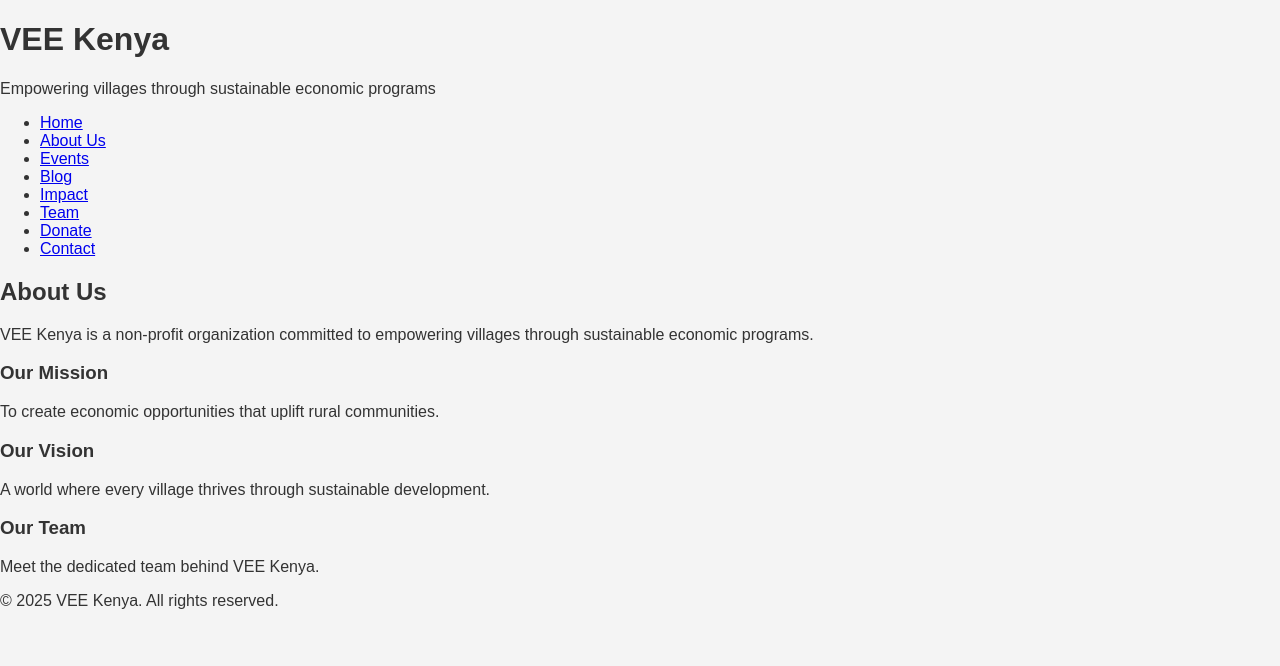
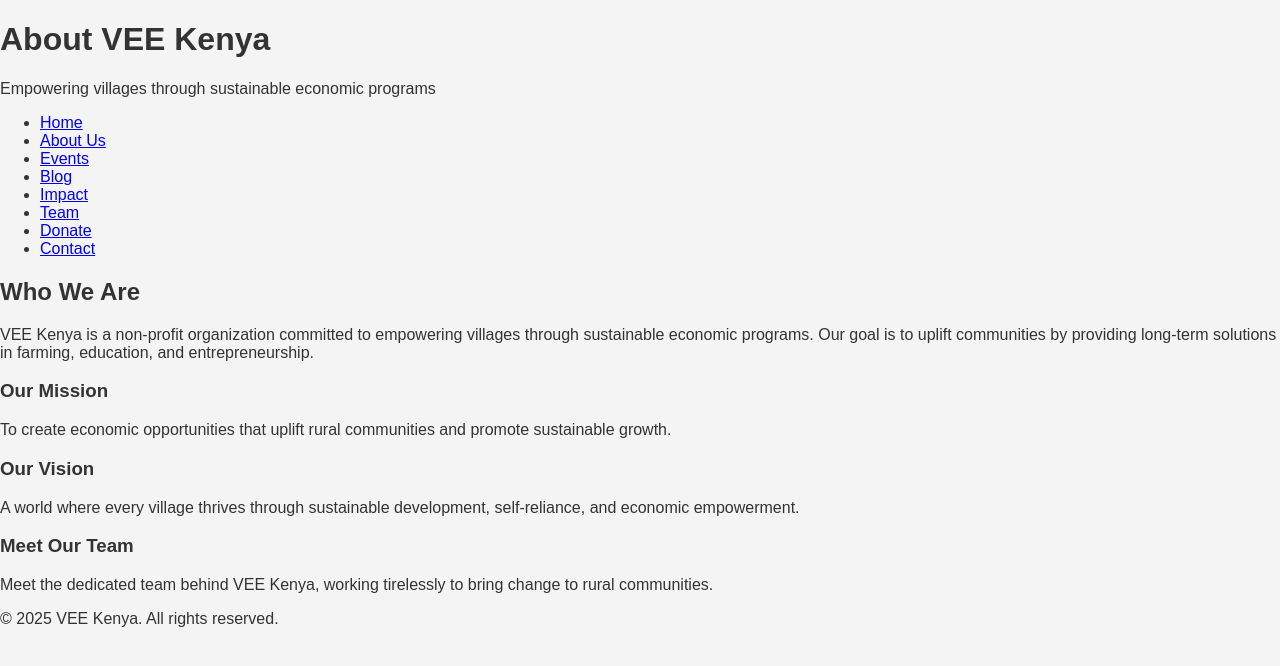
Before and after one commit to Reubz11/VEE-KENYA-PROJECT, a plain HTML site: page about.html in a window 1280 px wide. Drawn offline with nearby package versions, Linux system fonts and the light colour scheme; files that its build step writes are made by us from their sources.

Commit message:
Update about.html

```diff
--- a/about.html
+++ b/about.html
@@ -1,20 +1,29 @@
 <!DOCTYPE html>
 <html lang="en">
+
 <head>
     <meta charset="UTF-8">
     <meta name="viewport" content="width=device-width, initial-scale=1.0">
     <title>About Us - VEE Kenya</title>
     <link rel="stylesheet" href="css/styles.css">
+    <link rel="stylesheet" href="https://cdnjs.cloudflare.com/ajax/libs/aos/2.3.4/aos.css">
+    <script src="https://cdnjs.cloudflare.com/ajax/libs/aos/2.3.4/aos.js"></script>
 </head>
+
 <body>
-    <header>
-        <h1>VEE Kenya</h1>
+    <!-- Header Section -->
+    <header class="about-hero">
+        <div class="container">
+            <h1>About VEE Kenya</h1>
             <p>Empowering villages through sustainable economic programs</p>
-        <!-- Navigation bar, same as in index.html -->
-        <nav>
+        </div>
+    </header>
+
+    <!-- Navigation -->
+    <nav class="navbar">
         <ul>
             <li><a href="index.html">Home</a></li>
-                <li><a href="about.html">About Us</a></li>
+            <li><a href="about.html" class="active">About Us</a></li>
             <li><a href="events.html">Events</a></li>
             <li><a href="blog.html">Blog</a></li>
             <li><a href="impact.html">Impact</a></li>
@@ -23,21 +32,34 @@
             <li><a href="contact.html">Contact</a></li>
         </ul>
     </nav>
-    </header>
 
-    <section id="about-section">
-        <h2>About Us</h2>
-        <p>VEE Kenya is a non-profit organization committed to empowering villages through sustainable economic programs.</p>
-        <h3>Our Mission</h3>
-        <p>To create economic opportunities that uplift rural communities.</p>
-        <h3>Our Vision</h3>
-        <p>A world where every village thrives through sustainable development.</p>
-        <h3>Our Team</h3>
-        <p>Meet the dedicated team behind VEE Kenya.</p>
+    <!-- About Section -->
+    <section id="about-section" class="content-section">
+        <div class="container">
+            <h2 data-aos="fade-up">Who We Are</h2>
+            <p data-aos="fade-up" data-aos-delay="100">VEE Kenya is a non-profit organization committed to empowering villages through sustainable economic programs. Our goal is to uplift communities by providing long-term solutions in farming, education, and entrepreneurship.</p>
+
+            <h3 data-aos="fade-up" data-aos-delay="200">Our Mission</h3>
+            <p data-aos="fade-up" data-aos-delay="300">To create economic opportunities that uplift rural communities and promote sustainable growth.</p>
+
+            <h3 data-aos="fade-up" data-aos-delay="400">Our Vision</h3>
+            <p data-aos="fade-up" data-aos-delay="500">A world where every village thrives through sustainable development, self-reliance, and economic empowerment.</p>
+
+            <h3 data-aos="fade-up" data-aos-delay="600">Meet Our Team</h3>
+            <p data-aos="fade-up" data-aos-delay="700">Meet the dedicated team behind VEE Kenya, working tirelessly to bring change to rural communities.</p>
+        </div>
     </section>
 
-    <footer>
+    <!-- Footer -->
+    <footer class="footer">
         <p>© 2025 VEE Kenya. All rights reserved.</p>
     </footer>
+
+    <script>
+        document.addEventListener("DOMContentLoaded", function () {
+            AOS.init();
+        });
+    </script>
 </body>
+
 </html>
```
Lines whose indentation alone changed are shown as unchanged.
